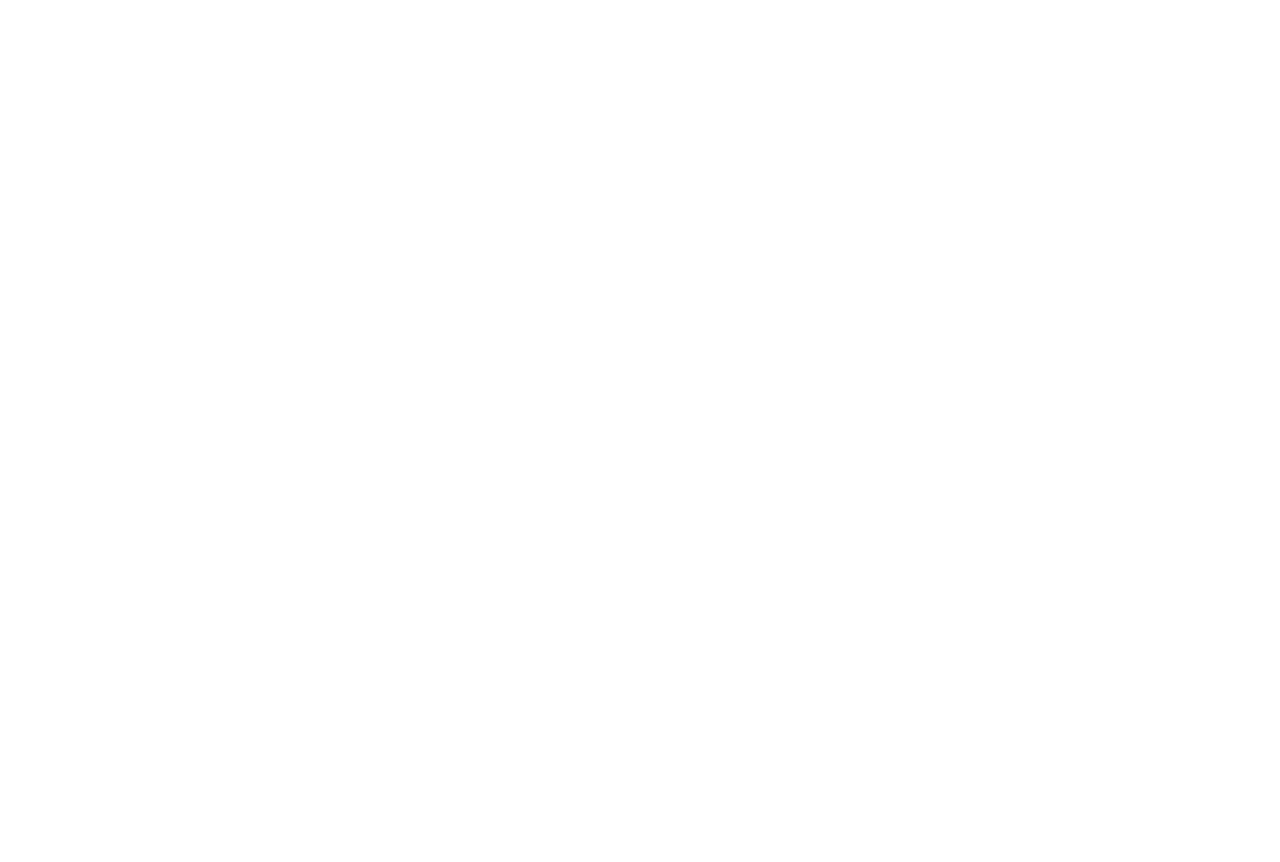
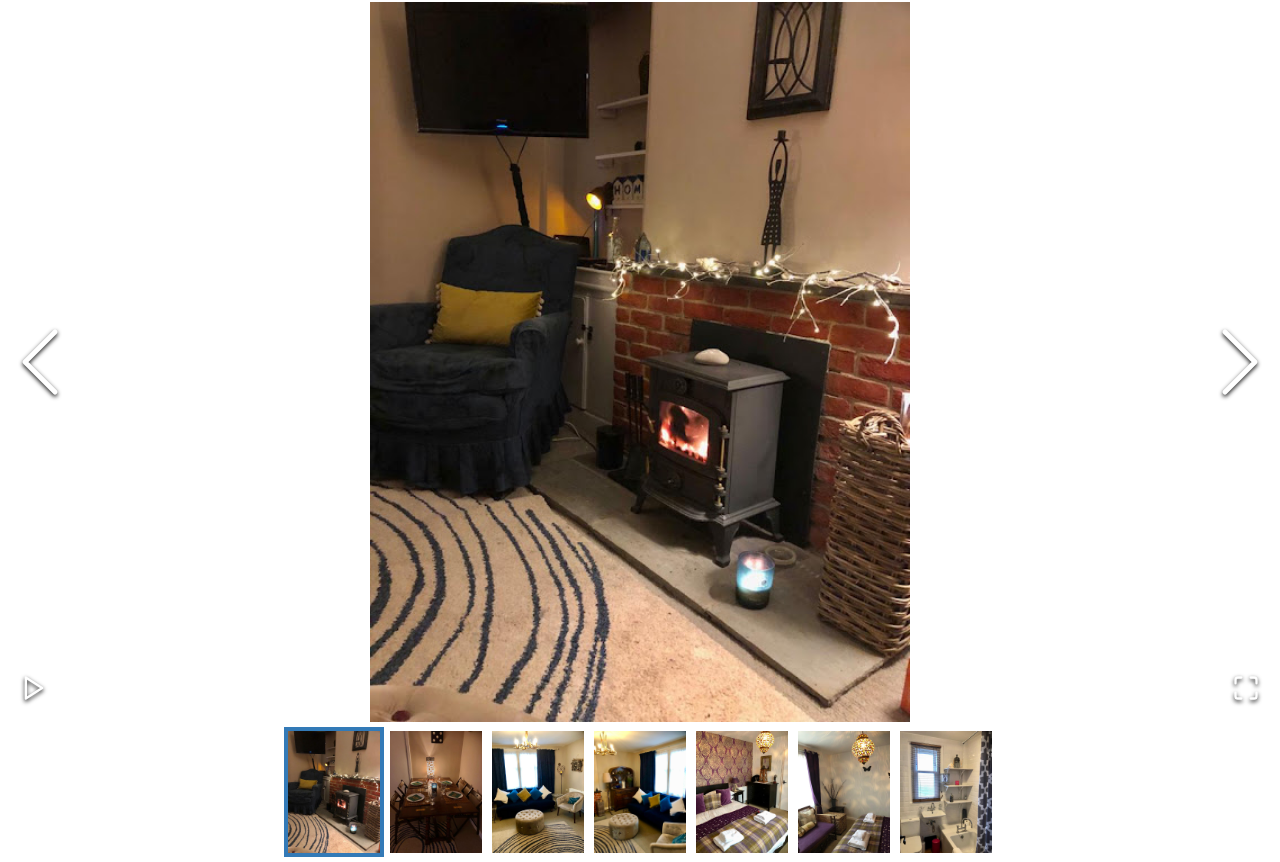
Before and after one commit to aconstantinou123/LynnCottageApp, a React (Create React App) app: page / in a window 1280 px wide. Shown: the part 1240-2102 px from the top of the page. Before the commit the page ends 1242 px from the top, so only its background shows below. Built offline with nearby package versions, Linux system fonts and the light colour scheme.

Commit message:
image gallery created

```diff
--- a/package.json
+++ b/package.json
@@ -7,6 +7,7 @@
     "mdb-react-ui-kit": "^2.3.0",
     "react": "17.0.1",
     "react-dom": "17.0.1",
+    "react-image-gallery": "^1.2.7",
     "react-router-dom": "^6.2.2",
     "react-scripts": "^5.0.0",
     "web-vitals": "^0.2.4"
--- /dev/null
+++ b/src/components/Gallery/Gallery.js
@@ -0,0 +1,38 @@
+import ImageGallery from 'react-image-gallery';
+
+import 'react-image-gallery/styles/css/image-gallery.css'
+
+const images = [
+  {
+    original: 'assets/living_room_1.jpg',
+    thumbnail: 'assets/living_room_1.jpg',
+  },
+  {
+    original: 'assets/living_room_2.jpg',
+    thumbnail: 'assets/living_room_2.jpg',
+  },
+  {
+    original: 'assets/living_room_3.jpg',
+    thumbnail: 'assets/living_room_3.jpg',
+  },
+  {
+    original: 'assets/living_room_4.jpg',
+    thumbnail: 'assets/living_room_4.jpg',
+  },
+  {
+    original: 'assets/bedroom_1.jpg',
+    thumbnail: 'assets/bedroom_1.jpg',
+  },
+  {
+    original: 'assets/bedroom_2.jpg',
+    thumbnail: 'assets/bedroom_2.jpg',
+  },
+  {
+    original: 'assets/bathroom_1.jpg',
+    thumbnail: 'assets/bathroom_1.jpg',
+  },
+];
+
+const Gallery = () => <ImageGallery items={images} />
+
+export default Gallery
--- a/src/components/LandingPage/LandingPage.js
+++ b/src/components/LandingPage/LandingPage.js
@@ -1,12 +1,14 @@
 import Navbar from '../../containers/Navbar/Navbar'
 import BackgroundImage from '../BackgroundImage/BackgroundImage'
 import Description from '../Description/Description'
+import Gallery from '../Gallery/Gallery'
 
 const LandingPage = () => (
   <>
     <Navbar/>
     <BackgroundImage/>
     <Description/>
+    <Gallery/>
   </>
 )
 
```
Also changed, not shown: src/components/Description/Description.js (+10 -10 lines), src/components/Gallery/Gallery.css (added), 1 other file (tests, documents, lock files or other folders).
